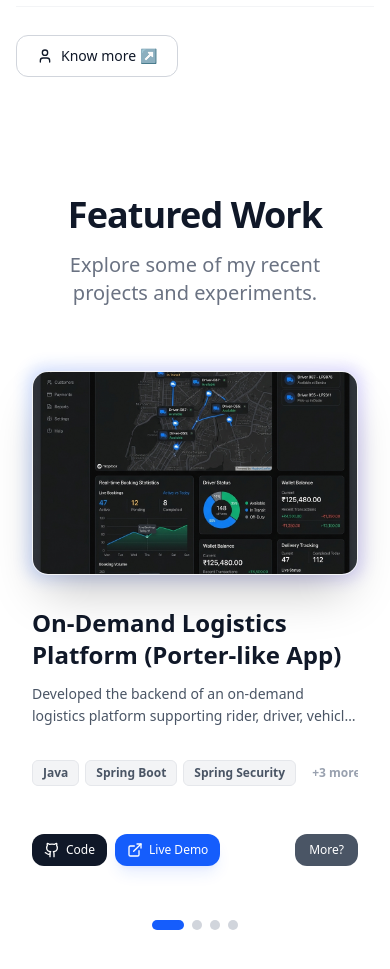
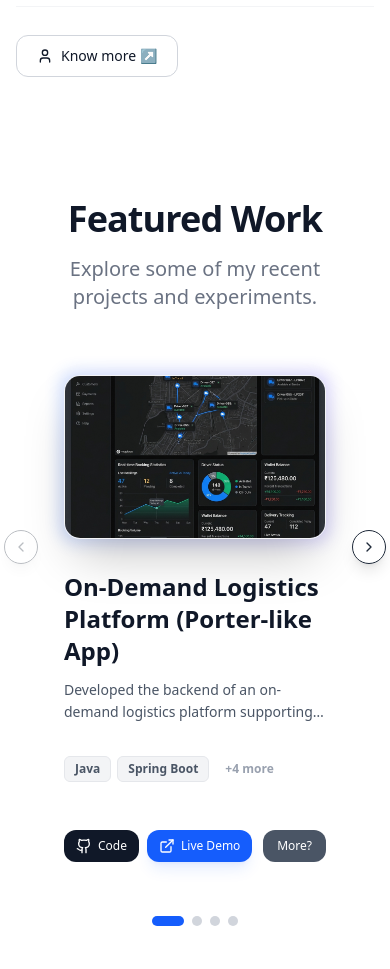
Before and after one commit to Tanuj909/Portfolio, a React (Vite) app: page / in a window 390 px wide. Shown: the part 1900-2869 px from the top of the page. Built offline with nearby package versions, Linux system fonts and the light colour scheme.

Commit message:
Show exactly 2 tech badges and add safety padding to container to prevent absolute arrows from overlapping content on mobile

```diff
--- a/src/components/section/WorkSection.jsx
+++ b/src/components/section/WorkSection.jsx
@@ -278,7 +278,7 @@ const WorkSection = () => {
   };
 
   return (
-    <div className="relative w-full max-w-7xl bg-white pt-16 pb-24 md:py-20 px-4 md:px-8 overflow-hidden">
+    <div className="relative w-full max-w-7xl bg-white pt-16 pb-24 md:py-20 px-12 md:px-16 overflow-hidden">
       <div className="text-center mb-16 px-4">
         <h2 className="text-4xl md:text-5xl font-extrabold text-gray-900 tracking-tight">
           Featured Work
@@ -333,7 +333,7 @@ const WorkSection = () => {
 
               {projects[current].techStack && (
                 <div className="flex items-center flex-nowrap gap-1.5 overflow-hidden">
-                  {projects[current].techStack.slice(0, 3).map((tech, i) => (
+                  {projects[current].techStack.slice(0, 2).map((tech, i) => (
                     <span
                       key={i}
                       className="px-2.5 py-1 bg-gray-100 text-gray-600 text-xs font-semibold rounded-md border border-gray-200 whitespace-nowrap"
@@ -341,9 +341,9 @@ const WorkSection = () => {
                       {tech}
                     </span>
                   ))}
-                  {projects[current].techStack.length > 3 && (
+                  {projects[current].techStack.length > 2 && (
                     <span className="px-2.5 py-1 text-gray-400 text-xs font-semibold whitespace-nowrap">
-                      +{projects[current].techStack.length - 3} more
+                      +{projects[current].techStack.length - 2} more
                     </span>
                   )}
                 </div>
@@ -389,19 +389,19 @@ const WorkSection = () => {
       <button
         onClick={prevSlide}
         disabled={current === 0}
-        className="hidden lg:flex absolute top-[50%] left-2 md:left-4 -translate-y-1/2 p-2.5 bg-white/90 hover:bg-white text-gray-800 rounded-full shadow-lg border border-gray-100 transition-all hover:scale-105 active:scale-95 disabled:opacity-40 disabled:cursor-not-allowed disabled:hover:scale-100 z-20"
+        className="absolute top-[50%] left-1 sm:left-2 md:left-4 -translate-y-1/2 p-2 bg-white/95 hover:bg-white text-gray-800 rounded-full shadow-lg border border-gray-150 transition-all hover:scale-105 active:scale-95 disabled:opacity-30 disabled:cursor-not-allowed disabled:hover:scale-100 z-20"
         aria-label="Previous slide"
       >
-        <ChevronLeft className="w-5 h-5" />
+        <ChevronLeft className="w-4 h-4 md:w-5 md:h-5" />
       </button>
 
       <button
         onClick={nextSlide}
         disabled={current === projects.length - 1}
-        className="hidden lg:flex absolute top-[50%] right-2 md:right-4 -translate-y-1/2 p-2.5 bg-white/90 hover:bg-white text-gray-800 rounded-full shadow-lg border border-gray-100 transition-all hover:scale-105 active:scale-95 disabled:opacity-40 disabled:cursor-not-allowed disabled:hover:scale-100 z-20"
+        className="absolute top-[50%] right-1 sm:right-2 md:right-4 -translate-y-1/2 p-2 bg-white/95 hover:bg-white text-gray-800 rounded-full shadow-lg border border-gray-150 transition-all hover:scale-105 active:scale-95 disabled:opacity-30 disabled:cursor-not-allowed disabled:hover:scale-100 z-20"
         aria-label="Next slide"
       >
-        <ChevronRight className="w-5 h-5" />
+        <ChevronRight className="w-4 h-4 md:w-5 md:h-5" />
       </button>
 
       {/* INDICATORS */}
```
